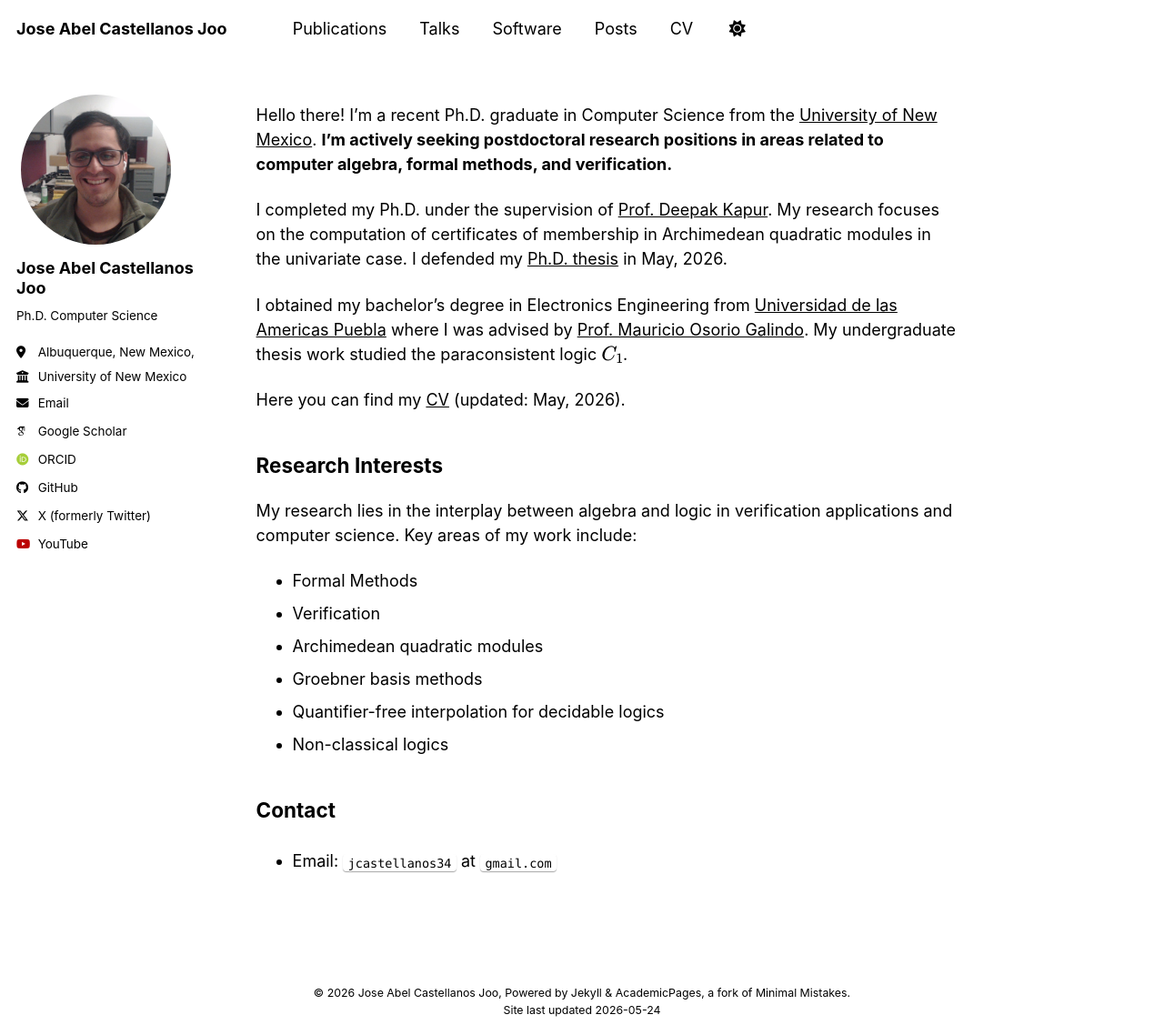
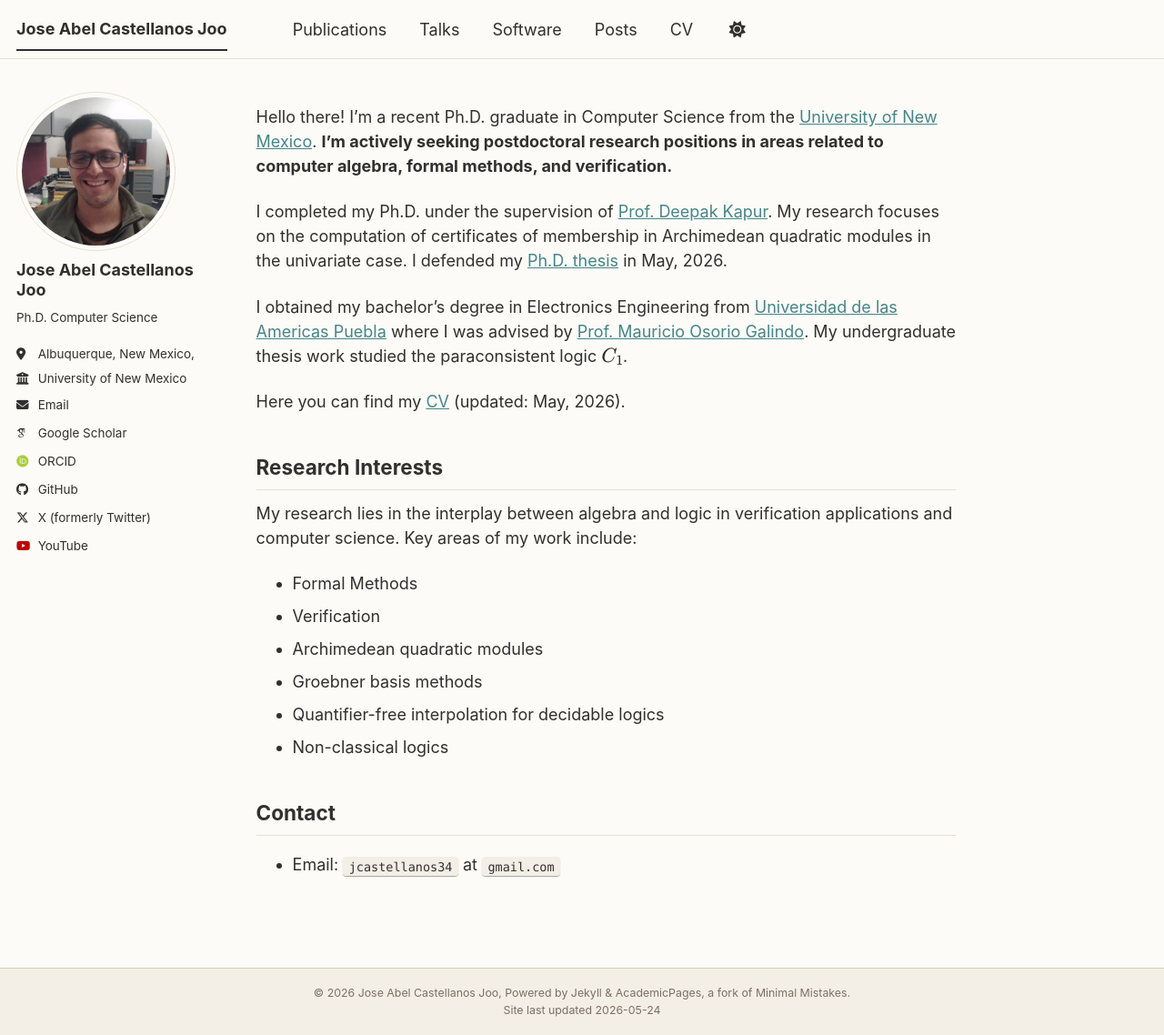
Before and after one commit to jcastellanosjoo/jcastellanosjoo.github.io, a Jekyll site: the page built from _pages/about.md, in a window 1280 px wide and 1138 px high. Shown: the whole window at 91% size. Built offline with Jekyll 4.4.1, drawn with Linux system fonts in a browser that asks for light colours; some web fonts are replaced; a script bundle is joined from its source files by our own code; library files that are not in the unit come from our copies.

Commit message:
Add gruvbox theme.

```diff
--- a/_config.yml
+++ b/_config.yml
@@ -8,7 +8,7 @@
 
 # Basic Site Settings
 locale                   : "en-US"
-site_theme               : "gruvbox" # The available themes options are "default", "air", "sunrise", "mint", "dirt" and "contrast"
+site_theme               : "gruvbox" # The available themes options are "default", "air", "sunrise", "mint", "dirt", "contrast", and "gruvbox"
 title                    : "Jose Abel Castellanos Joo"
 title_separator          : "-"
 name                     : &name "Jose Abel Castellanos Joo"
--- a/_sass/theme/_gruvbox_light.scss
+++ b/_sass/theme/_gruvbox_light.scss
@@ -1,38 +1,25 @@
 /* ==========================================================================
-    GRUVBOX THEME - LIGHT VERSION
+    GRUVBOX LIGHT THEME - WARM WHITE VERSION
     ========================================================================== */
 
-/* Color codes used for the theme (Gruvbox light) */
-$primary-color              : #d79921; // Gruvbox yellow
+/* Gruvbox-inspired palette */
+$primary-color              : #458588;
+$gray                       : #7c6f64;
+$dark-gray                  : #504945;
+$darker-gray                : #32302f;
+$light-gray                 : #a89984;
+$lighter-gray               : #f3eee2;
 
-$gray                       : #7c6f64;
-$dark-gray                  : mix(#000, $gray, 40%);
-$darker-gray                : mix(#000, $gray, 60%);
-$light-gray                 : mix(#f2e5bc, $gray, 50%);
-
-/* Backgrounds */
-$background                 : #fbf1c7;
-$background-light           : #ebdbb2;
-$background-lighter         : #d5c4a1;
-
-/* Foreground text */
-$text                       : #3c3836;
-
-/* Links (Gruvbox blue base) */
-$link                       : #458588;
-$link-dark                  : mix(#000, $link, 25%);
-$link-light                 : mix(#83a598, $link, 25%);
-
-/* Semantic colors (Gruvbox light palette) */
+/* Semantic colors */
 $danger-color               : #cc241d;
 $info-color                 : #458588;
 $notice-color               : #7c6f64;
-$success-color              : #98971a;
+$success-color              : #689d6a;
 $warning-color              : #d79921;
 
-/* Other basic settings */
+/* Basic settings */
 $border-radius              : 4px;
-$box-shadow                 : 0 1px 1px rgba(0, 0, 0, 0.12);
+$box-shadow                 : 0 1px 1px rgba(50, 48, 47, 0.08);
 $global-transition          : all 0.2s ease-in-out;
 $masthead-height            : 70px;
 $navicon-width              : 28px;
@@ -40,29 +27,38 @@ $navicon-height             : 4px;
 $sidebar-link-max-width     : 250px;
 $sidebar-screen-min-width   : 1024px;
 
-/* Light theme for the site */
-html[data-theme="light"] {
-    --global-base-color                 : #{$primary-color};
-    --global-bg-color                   : #{$background};
-    --global-footer-bg-color            : #{$background};
-    --global-border-color               : #{$background-lighter};
-    --global-dark-border-color          : #{$background-light};
+/* Theme variables */
+:root {
 
-    /* Code blocks (light Gruvbox style) */
-    --global-code-background-color      : #ebdbb2;
-    --global-code-text-color            : #{$text};
+    /* Main accent */
+    --global-base-color                 : #458588;
 
-    --global-fig-caption-color          : #{$gray};
+    /* Warm backgrounds */
+    --global-bg-color                   : #fdfbf7;
+    --global-footer-bg-color            : #f4efe6;
 
-    --global-link-color                 : #{$link};
-    --global-link-color-hover           : #{$primary-color};
-    --global-link-color-visited         : #{$link-light};
+    /* Borders */
+    --global-border-color               : #e7dfd1;
+    --global-dark-border-color          : #d4cab8;
 
-    --global-masthead-link-color        : #{$text};
-    --global-masthead-link-color-hover  : #{$primary-color};
+    /* Code */
+    --global-code-background-color      : #f3eee6;
+    --global-code-text-color            : #32302f;
 
-    --global-text-color                 : #{$text};
-    --global-text-color-light           : #504945;
+    /* Typography */
+    --global-text-color                 : #32302f;
+    --global-text-color-light           : #7c6f64;
+    --global-fig-caption-color          : #928374;
 
-    --global-thead-color                : #{$background-lighter};
+    /* Links */
+    --global-link-color                 : #458588;
+    --global-link-color-hover           : #076678;
+    --global-link-color-visited         : #8f3f71;
+
+    /* Masthead */
+    --global-masthead-link-color        : #32302f;
+    --global-masthead-link-color-hover  : #d65d0e;
+
+    /* Tables */
+    --global-thead-color                : #f3eee2;
 }
```
